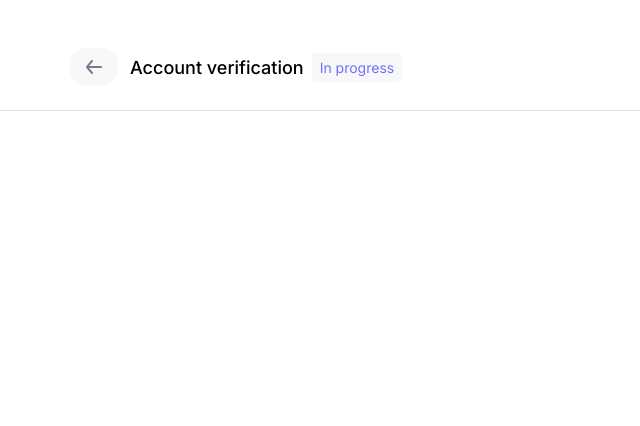
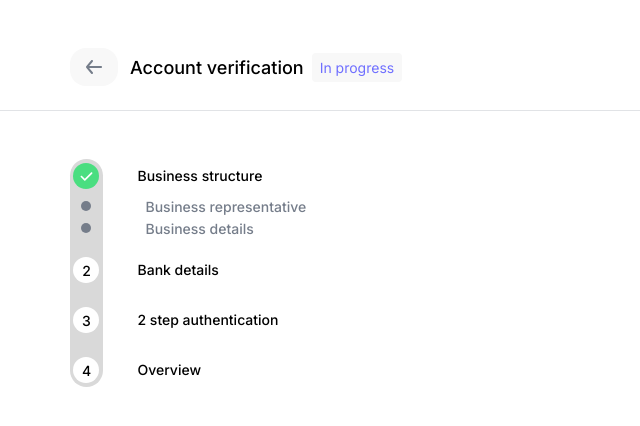
Before and after one commit to madecki-dev/multi-step-form-course, a React (Vite) app: page / in a window 1280 px wide. Shown: the top 426 px of the page, without its empty margins (0-640 px from the left). Built offline with nearby package versions, Linux system fonts and the light colour scheme.

Commit message:
Poprawki po CR

```diff
--- a/src/components/TableOfContent/TableOfContent.styles.tsx
+++ b/src/components/TableOfContent/TableOfContent.styles.tsx
@@ -1,62 +1,27 @@
 import { Link } from "react-router-dom";
-import styled, { DefaultTheme } from "styled-components";
-
-export const getListItemBackgroundColor = (
-  isActive = false,
-  isDone = false,
-  isChildren = false
-): keyof DefaultTheme["colors"] => {
-  if (isDone) {
-    return "success";
-  } else if (isActive) {
-    return "primary";
-  } else if (isChildren) {
-    return "placeholder";
-  } else {
-    return "white";
-  }
-};
-
-export const getLinkColor = (
-  isActive = false,
-  isChildren = false
-): keyof DefaultTheme["colors"] => {
-  if (isActive) {
-    return "primary";
-  } else if (isChildren) {
-    return "placeholder";
-  } else {
-    return "black";
-  }
-};
-
-export const getListItemTextColor = (
-  isActive = false,
-  isDone = false
-): keyof DefaultTheme["colors"] => {
-  if (isDone || isActive) return "white";
-  return "black";
-};
+import styled from "styled-components";
+import {
+  getLinkColor,
+  getListItemStatusIndicator,
+  getListItemTextColor,
+  ListItemProps,
+} from "./utils";
 
 export const TableOfContentWrapper = styled.nav`
-  margin-right: 300px;
+  margin-right: 18.75rem;
 `;
 
-export const ListVisualizer = styled.ul`
+export const ListVisualizer = styled.ol`
   display: flex;
   flex-direction: column;
   align-items: center;
-  width: 33px;
-  border-radius: 100px;
+  width: 2.06rem;
+  border-radius: 6.25rem;
   padding: ${({ theme }) => theme.spacings[1]};
   background-color: ${({ theme }) => theme.colors.tertiary};
 `;
 
-export const ListItemWrapper = styled.div<{
-  isChildren?: boolean;
-  isDone?: boolean;
-  isActive?: boolean;
-}>`
+export const ListItemWrapper = styled.div<ListItemProps>`
   display: flex;
   align-items: center;
   justify-content: center;
@@ -64,7 +29,7 @@ export const ListItemWrapper = styled.div<{
   height: ${({ isChildren }) => (isChildren ? "10px" : "26px")};
   border-radius: 50%;
   background-color: ${({ theme, isActive, isDone, isChildren }) =>
-    theme.colors[getListItemBackgroundColor(isActive, isDone, isChildren)]};
+    theme.colors[getListItemStatusIndicator({ isDone, isActive, isChildren })]};
   position: relative;
   margin-top: ${({ theme, isChildren }) =>
     isChildren ? theme.spacings[3] : theme.spacings[5]};
@@ -84,11 +49,11 @@ export const ListItemWrapper = styled.div<{
   }
 `;
 
-export const ListItem = styled.li<{ isChildren?: boolean }>`
+export const ListItem = styled.li<ListItemProps>`
   position: absolute;
-  left: 64px;
+  left: 4rem;
   top: ${({ isChildren }) => (isChildren ? "-5px" : "2px")};
-  width: 200px;
+  width: 12.5rem;
   list-style-type: none;
 `;
 
--- a/src/components/TableOfContent/TableOfContent.tsx
+++ b/src/components/TableOfContent/TableOfContent.tsx
@@ -28,41 +28,11 @@ export function TableOfContent() {
       <ListVisualizer>
         {items.map((item, index) => (
           <>
-            <ListItemWrapper
-              isActive={item.path === location.pathname}
-              isDone={item.isDone}
-              onClick={() => navigate(item.path)}
-            >
-              {item.isDone ? index + 1 : <img src={CheckIcon} alt="Done" />}
-              <ListItem key={item.path}>
-                <ListLink
-                  to={item.path}
-                  isActive={item.path === location.pathname}
-                >
-                  {item.title}
-                </ListLink>
-              </ListItem>
-            </ListItemWrapper>
-
+            <TableOfContentItem key={item.id} item={item} index={index} />
             {item.children && (
               <>
                 {item.children.map((child) => (
-                  <ListItemWrapper
-                    isChildren
-                    isActive={child.path === location.pathname}
-                    isDone={child.isDone}
-                    onClick={() => navigate(child.path)}
-                  >
-                    <ListItem key={child.path} isChildren>
-                      <ListLink
-                        to={child.path}
-                        isActive={child.path === location.pathname}
-                        isChildren
-                      >
-                        {child.title}
-                      </ListLink>
-                    </ListItem>
-                  </ListItemWrapper>
+                  <TableOfContentItem key={child.id} item={child} isChildren />
                 ))}
               </>
             )}
@@ -72,3 +42,38 @@ export function TableOfContent() {
     </TableOfContentWrapper>
   );
 }
+
+function TableOfContentItem({
+  item,
+  index = 0,
+  isChildren = false,
+}: {
+  item: TableOfContentItem;
+  index?: number;
+  isChildren?: boolean;
+}) {
+  const navigate = useNavigate();
+
+  return (
+    <ListItemWrapper
+      isChildren={isChildren}
+      isActive={item.path === location.pathname}
+      isDone={item.isDone}
+      onClick={() => navigate(item.path)}
+    >
+      {!isChildren && (
+        <>{item.isDone ? <img src={CheckIcon} alt="Done" /> : index + 1}</>
+      )}
+
+      <ListItem key={item.path} isChildren={isChildren}>
+        <ListLink
+          to={item.path}
+          isActive={item.path === location.pathname}
+          isChildren={isChildren}
+        >
+          {item.title}
+        </ListLink>
+      </ListItem>
+    </ListItemWrapper>
+  );
+}
--- a/src/components/TableOfContent/TableOfContentContext.tsx
+++ b/src/components/TableOfContent/TableOfContentContext.tsx
@@ -9,8 +9,6 @@ type TableOfContentContextType = {
 
 export const TableOfContentContext = createContext<TableOfContentContextType>({
   items: [],
-  updateItems: () => {},
-  indexedPaths: [],
 });
 
 export function TableOfContentProvider({
@@ -22,10 +20,6 @@ export function TableOfContentProvider({
 }) {
   const [itemsState, setItemsState] = useState(items);
   const [indexedPaths, setIndexedPaths] = useState<string[]>([]);
-
-  const updateItems = (items: TableOfContentItem[]) => {
-    setItemsState(items);
-  };
 
   useEffect(() => {
     if (!itemsState || itemsState.length === 0) {
@@ -47,7 +41,7 @@ export function TableOfContentProvider({
 
   return (
     <TableOfContentContext.Provider
-      value={{ items: itemsState, updateItems, indexedPaths }}
+      value={{ items: itemsState, updateItems: setItemsState, indexedPaths }}
     >
       {children}
     </TableOfContentContext.Provider>
--- /dev/null
+++ b/src/components/TableOfContent/utils.ts
@@ -0,0 +1,44 @@
+import { DefaultTheme } from "styled-components";
+
+export type ListItemProps = {
+  isActive?: boolean;
+  isDone?: boolean;
+  isChildren?: boolean;
+};
+
+export const getListItemStatusIndicator = ({
+  isActive = false,
+  isDone = false,
+  isChildren = false,
+}: ListItemProps): keyof DefaultTheme["colors"] => {
+  if (isDone) {
+    return "success";
+  } else if (isActive) {
+    return "primary";
+  } else if (isChildren) {
+    return "placeholder";
+  } else {
+    return "white";
+  }
+};
+
+export const getLinkColor = (
+  isActive = false,
+  isChildren = false
+): keyof DefaultTheme["colors"] => {
+  if (isActive) {
+    return "primary";
+  } else if (isChildren) {
+    return "placeholder";
+  } else {
+    return "black";
+  }
+};
+
+export const getListItemTextColor = (
+  isActive = false,
+  isDone = false
+): keyof DefaultTheme["colors"] => {
+  if (isDone || isActive) return "white";
+  return "black";
+};
--- a/src/views/VerificationForm/VerificationForm.tsx
+++ b/src/views/VerificationForm/VerificationForm.tsx
@@ -4,6 +4,47 @@ import styled from "styled-components";
 import { NavContext } from "../../components/Nav/NavProvider";
 import { Outlet } from "react-router-dom";
 import { Container } from "../../components/Container";
+import {
+  TableOfContent,
+  TableOfContentItem,
+} from "../../components/TableOfContent/TableOfContent";
+import { TableOfContentProvider } from "../../components/TableOfContent/TableOfContentContext";
+
+const tableOfContents: TableOfContentItem[] = [
+  {
+    id: "1",
+    title: "Business structure",
+    path: "/business-structure",
+    isDone: true,
+    children: [
+      {
+        id: "2",
+        title: "Business representative",
+        path: "/business-structure/representative",
+      },
+      {
+        id: "3",
+        title: "Business details",
+        path: "/business-structure/details",
+      },
+    ],
+  },
+  {
+    id: "4",
+    title: "Bank details",
+    path: "/bank-details",
+  },
+  {
+    id: "5",
+    title: "2 step authentication",
+    path: "/2-step-authentication",
+  },
+  {
+    id: "6",
+    title: "Overview",
+    path: "/overview",
+  },
+];
 
 export default function VerificationForm() {
   const { setTitle } = useContext(NavContext);
@@ -13,11 +54,14 @@ export default function VerificationForm() {
   });
 
   return (
-    <Container>
-      <Wrapper>
-        <Outlet />
-      </Wrapper>
-    </Container>
+    <TableOfContentProvider items={tableOfContents}>
+      <Container>
+        <Wrapper>
+          <TableOfContent />
+          <Outlet />
+        </Wrapper>
+      </Container>
+    </TableOfContentProvider>
   );
 }
 
```
Also changed, not shown: src/components/TableOfContent/useTableOfContent.tsx (+6 -1 lines).
